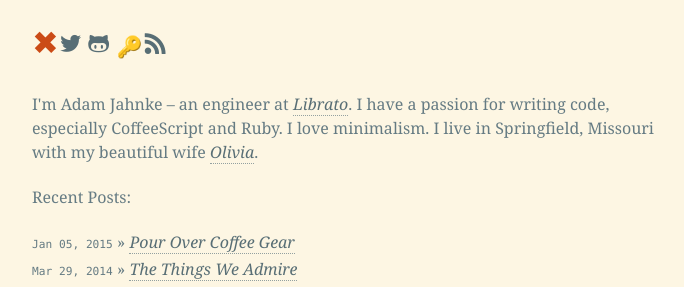
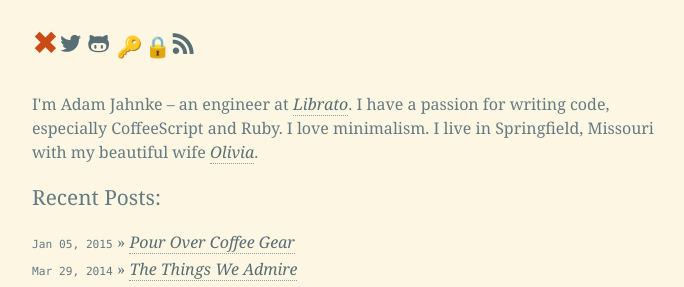
Before and after one commit to adamyonk/adamyonk.github.com, a Jekyll site: the page built from index.html, in a window 1280 px wide. Shown: the top 287 px of the page, without its empty margins (288-972 px from the left). Built offline with Jekyll 4.4.1, drawn with Linux system fonts in a browser that asks for light colours; some web fonts are replaced; Markdown is read by kramdown in place of the engine named in the settings.

Commit message:
Add PGP key

```diff
--- a/_layouts/default.html
+++ b/_layouts/default.html
@@ -23,6 +23,7 @@
         <a class="ss-icon ss-social ss-twitter" href="http://twitter.com/adamyonk" title="Twitter"></a>
         <a class="ss-icon ss-social ss-octocat" href="http://github.com/adamyonk" title="GitHub"></a>
         <a class="ss-key" href="http://keybase.io/adamyonk" title="Keybase"></a>
+        <a class="ss-lock" href="/adam_jahnke.asc" title="PGP Public Key&#10;&#10;Fingerprint:&#10;253B DC3C 94E5 F33A 0A20 F0B3 415C 1FDC 7AEB 2ACE"></a>
         <a class="ss-icon ss-social ss-rss" href="/atom.xml" title="RSS"></a>
       </nav>
 
--- a/index.html
+++ b/index.html
@@ -8,7 +8,7 @@ title: adamyonk – Adam Jahnke
     I'm Adam Jahnke – an engineer at <a href="http://librato.com">Librato</a>. I have a passion for writing code, especially CoffeeScript and Ruby. I love minimalism. I live in Springfield, Missouri with my beautiful wife <a href="http://twitter.com/oliviayonk">Olivia</a>.
   </p>
 
-  <h3>Recent Posts:</h3>
+  <h2>Recent Posts:</h2>
   <ul>
     {% for post in site.posts %}
     <li><small class="monospace">{{ post.date | date: '%b %d, %Y' }}</small> &raquo; <a href="{{ post.url }}">{{ post.title }}</a></li>
```
Also changed, not shown: 1 other file.
